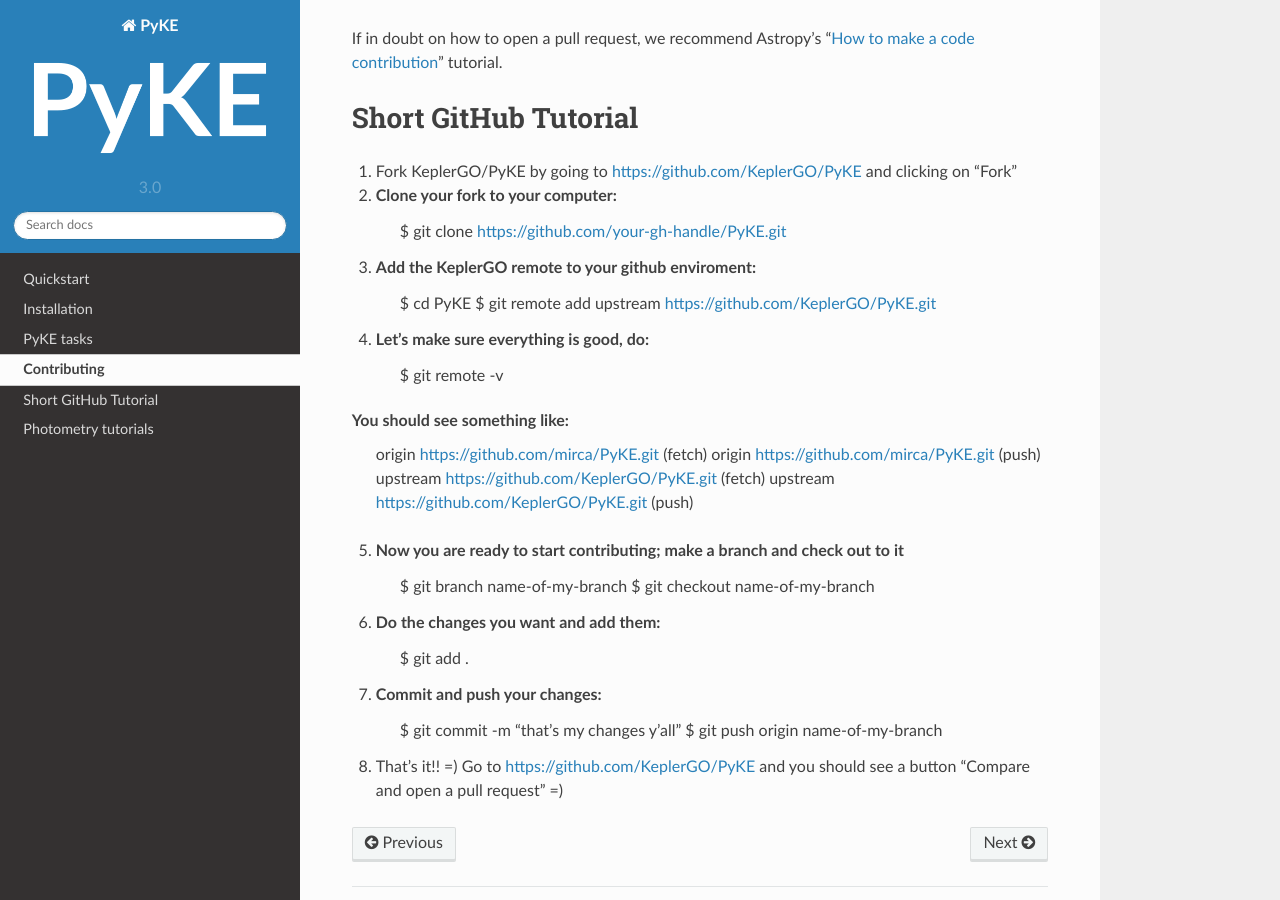
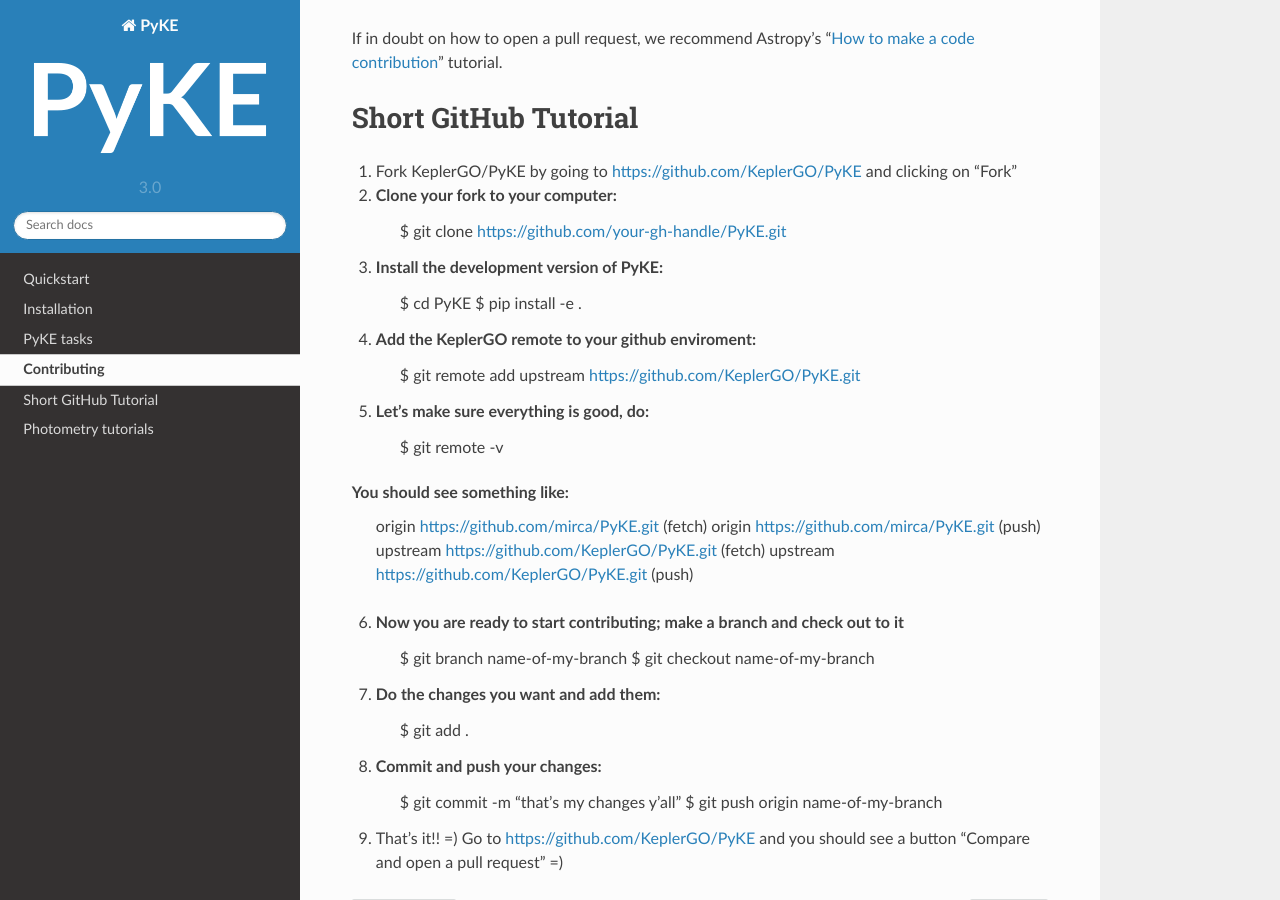
Before and after one commit to KeplerGO/pyke, a Sphinx documentation site: the page built from docs/source/contributing.rst, in a window 1280 px wide and 900 px high, scrolled down 397 px. Built offline with Sphinx 7.4.7 and the Read the Docs theme 2.0.0, drawn with Linux system fonts in a browser that asks for light colours.

Commit message:
add one more bullet to contributing.rst

```diff
--- a/docs/source/contributing.rst
+++ b/docs/source/contributing.rst
@@ -23,11 +23,14 @@
 2. Clone your fork to your computer:
     $ git clone https://github.com/your-gh-handle/PyKE.git
 
-3. Add the KeplerGO remote to your github enviroment:
+3. Install the development version of PyKE:
     $ cd PyKE
+    $ pip install -e .
+
+4. Add the KeplerGO remote to your github enviroment:
     $ git remote add upstream https://github.com/KeplerGO/PyKE.git
 
-4. Let's make sure everything is good, do:
+5. Let's make sure everything is good, do:
     $ git remote -v
 
 You should see something like:
```
Also changed, not shown: other parts of docs/source/contributing.rst (+4 -4 lines).
